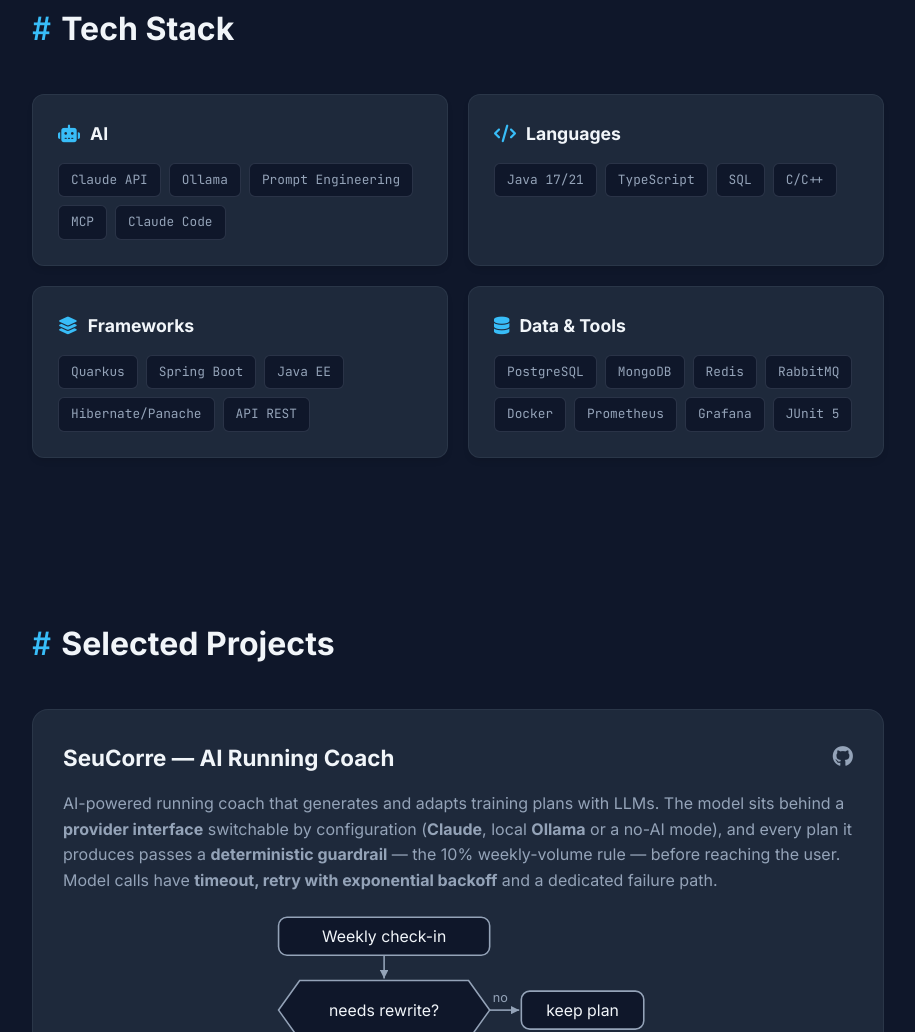
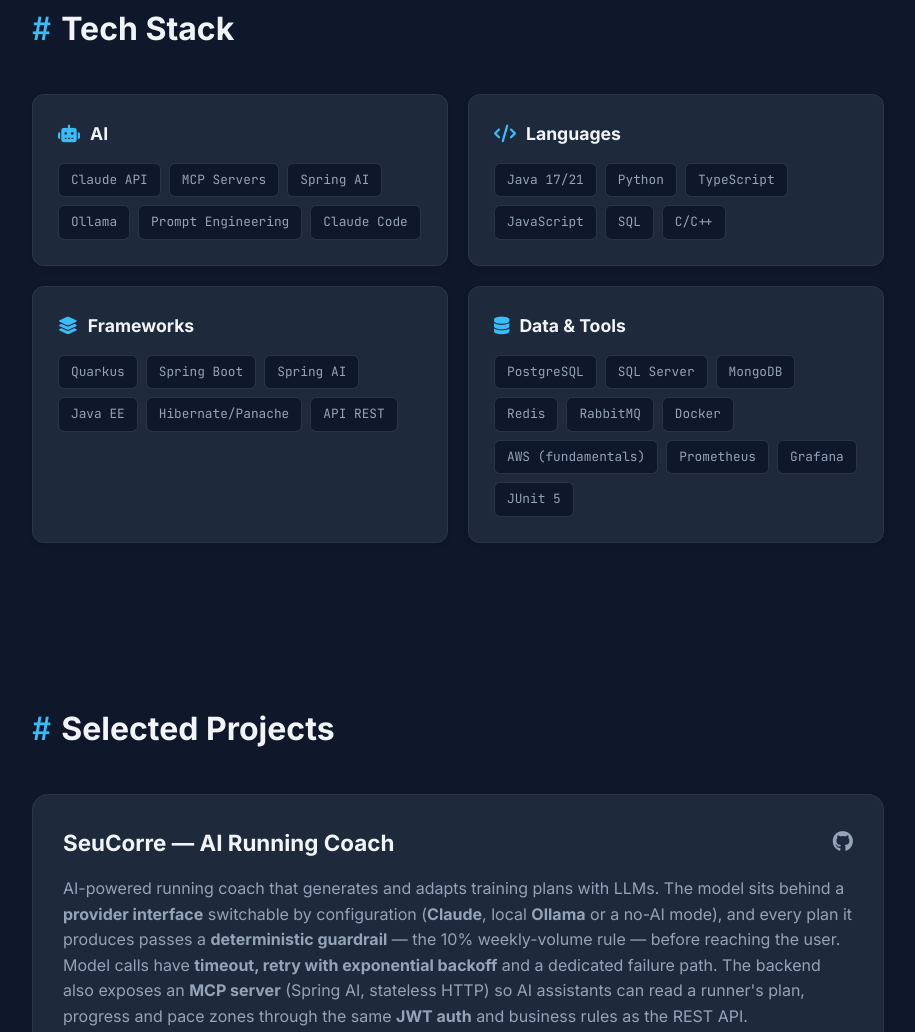
Before and after one commit to erickbordin/portfolio, a plain HTML site: page index.html in a window 1280 px wide. Shown: the part 1572-2604 px from the top of the page, without its empty margins (182-1097 px from the left). Drawn offline with Linux system fonts and the light colour scheme.

Commit message:
feat: remove download do cv e atualiza projetos e tech stack com o servidor mcp
Co-Authored-By: Claude Opus 5.5 <noreply@anthropic.com>

```diff
--- a/index.html
+++ b/index.html
@@ -24,7 +24,6 @@
                 <li><strong data-i18n="proof3_value">14-panel</strong> <span data-i18n="proof3_label">Grafana dashboard on a Quarkus connector</span></li>
             </ul>
             <div class="hero-actions">
-                <a href="cv-erick-bordin.pdf" download class="btn btn-primary"><i class="fas fa-download"></i> <span data-i18n="btn_cv">Download CV</span></a>
                 <a href="https://github.com/erickbordin" target="_blank" class="btn"><i class="fab fa-github"></i> GitHub</a>
                 <a href="https://www.linkedin.com/in/erick-bordin/" target="_blank" class="btn"><i class="fab fa-linkedin"></i> LinkedIn</a>
             </div>
@@ -73,9 +72,10 @@
                     <h3 data-i18n="ai_title"><i class="fas fa-robot"></i> AI</h3>
                     <div class="skill-tags">
                         <span class="tag">Claude API</span>
+                        <span class="tag">MCP Servers</span>
+                        <span class="tag">Spring AI</span>
                         <span class="tag">Ollama</span>
                         <span class="tag">Prompt Engineering</span>
-                        <span class="tag">MCP</span>
                         <span class="tag">Claude Code</span>
                     </div>
                 </div>
@@ -83,7 +83,9 @@
                     <h3 data-i18n="lang_title"><i class="fas fa-code"></i> Languages</h3>
                     <div class="skill-tags">
                         <span class="tag">Java 17/21</span>
+                        <span class="tag">Python</span>
                         <span class="tag">TypeScript</span>
+                        <span class="tag">JavaScript</span>
                         <span class="tag">SQL</span>
                         <span class="tag">C/C++</span>
                     </div>
@@ -93,6 +95,7 @@
                     <div class="skill-tags">
                         <span class="tag">Quarkus</span>
                         <span class="tag">Spring Boot</span>
+                        <span class="tag">Spring AI</span>
                         <span class="tag">Java EE</span>
                         <span class="tag">Hibernate/Panache</span>
                         <span class="tag">API REST</span>
@@ -102,10 +105,12 @@
                     <h3 data-i18n="data_title"><i class="fas fa-database"></i> Data & Tools</h3>
                     <div class="skill-tags">
                         <span class="tag">PostgreSQL</span>
+                        <span class="tag">SQL Server</span>
                         <span class="tag">MongoDB</span>
                         <span class="tag">Redis</span>
                         <span class="tag">RabbitMQ</span>
                         <span class="tag">Docker</span>
+                        <span class="tag">AWS (fundamentals)</span>
                         <span class="tag">Prometheus</span>
                         <span class="tag">Grafana</span>
                         <span class="tag">JUnit 5</span>
@@ -171,7 +176,7 @@
                     </svg>
                     <a href="https://github.com/erickbordin/seucorre#como-a-ia-funciona" target="_blank" class="project-link" data-i18n="link_ai">How the AI works →</a>
                     <div class="tech-stack">
-                        <span>Java 17</span> <span>Spring Boot</span> <span>Claude API</span> <span>Ollama</span> <span>PostgreSQL</span> <span>Redis</span> <span>React</span>
+                        <span>Java 17</span> <span>Spring Boot</span> <span>Spring AI (MCP)</span> <span>Claude API</span> <span>Ollama</span> <span>PostgreSQL</span> <span>Redis</span> <span>React</span>
                     </div>
                 </div>
 
@@ -197,7 +202,7 @@
                     </div>
                     <p class="project-desc" data-i18n="desc_chatbot"> </p>
                     <div class="tech-stack">
-                        <span>JavaScript</span> <span>Web Automation</span> <span>Front-Back Integration</span>
+                        <span>JavaScript</span> <span>Google Apps Script</span> <span>Google Sheets API</span>
                     </div>
                 </div>
 
--- a/main.js
+++ b/main.js
@@ -7,7 +7,6 @@
                 proof2_label: "affected accounts found by measuring",
                 proof3_value: "14-panel",
                 proof3_label: "Grafana dashboard on a Quarkus connector",
-                btn_cv: "Download CV",
                 impact_title: "Impact",
                 impact1_title: "Lead crawler reprocessing loop",
                 impact1_problem: "Old leads were deleted by MongoDB's TTL and re-extracted every cycle.",
@@ -40,7 +39,7 @@
                 skills_title: "Tech Stack",
                 ai_title: '<i class="fas fa-robot"></i> AI',
                 title_seucorre: "SeuCorre — AI Running Coach",
-                desc_seucorre: "AI-powered running coach that generates and adapts training plans with LLMs. The model sits behind a <strong>provider interface</strong> switchable by configuration (<strong>Claude</strong>, local <strong>Ollama</strong> or a no-AI mode), and every plan it produces passes a <strong>deterministic guardrail</strong> — the 10% weekly-volume rule — before reaching the user. Model calls have <strong>timeout, retry with exponential backoff</strong> and a dedicated failure path.",
+                desc_seucorre: "AI-powered running coach that generates and adapts training plans with LLMs. The model sits behind a <strong>provider interface</strong> switchable by configuration (<strong>Claude</strong>, local <strong>Ollama</strong> or a no-AI mode), and every plan it produces passes a <strong>deterministic guardrail</strong> — the 10% weekly-volume rule — before reaching the user. Model calls have <strong>timeout, retry with exponential backoff</strong> and a dedicated failure path. The backend also exposes an <strong>MCP server</strong> (Spring AI, stateless HTTP) so AI assistants can read a runner's plan, progress and pace zones through the same <strong>JWT auth</strong> and business rules as the REST API.",
                 lang_title: '<i class="fas fa-code"></i> Languages',
                 framework_title: '<i class="fas fa-layer-group"></i> Frameworks',
                 data_title: '<i class="fas fa-database"></i> Data & Tools',
@@ -62,7 +61,6 @@
                 proof2_label: "contas afetadas, encontradas medindo",
                 proof3_value: "14 painéis",
                 proof3_label: "dashboard Grafana num conector Quarkus",
-                btn_cv: "Baixar CV",
                 impact_title: "Impacto",
                 impact1_title: "Loop de reprocessamento no crawler de leads",
                 impact1_problem: "Leads antigos eram apagados pelo TTL do MongoDB e extraídos de novo a cada ciclo.",
@@ -95,7 +93,7 @@
                 skills_title: "Habilidades",
                 ai_title: '<i class="fas fa-robot"></i> IA',
                 title_seucorre: "SeuCorre — Coach de Corrida com IA",
-                desc_seucorre: "Coach de corrida com IA que gera e adapta planos de treino com LLMs. O modelo fica atrás de uma <strong>interface de provider</strong> trocável por configuração (<strong>Claude</strong>, <strong>Ollama</strong> local ou modo sem IA), e todo plano que ele produz passa por um <strong>guardrail determinístico</strong> — a regra dos 10% de volume semanal — antes de chegar ao usuário. As chamadas ao modelo têm <strong>timeout, retry com backoff exponencial</strong> e caminho de falha dedicado.",
+                desc_seucorre: "Coach de corrida com IA que gera e adapta planos de treino com LLMs. O modelo fica atrás de uma <strong>interface de provider</strong> trocável por configuração (<strong>Claude</strong>, <strong>Ollama</strong> local ou modo sem IA), e todo plano que ele produz passa por um <strong>guardrail determinístico</strong> — a regra dos 10% de volume semanal — antes de chegar ao usuário. As chamadas ao modelo têm <strong>timeout, retry com backoff exponencial</strong> e caminho de falha dedicado. O backend também expõe um <strong>servidor MCP</strong> (Spring AI, HTTP stateless) para assistentes de IA lerem o plano, o progresso e as faixas de pace do corredor pelo mesmo <strong>JWT</strong> e pelas mesmas regras da API REST.",
                 lang_title: '<i class="fas fa-code"></i> Linguagens',
                 framework_title: '<i class="fas fa-layer-group"></i> Frameworks',
                 data_title: '<i class="fas fa-database"></i> Dados & Tools',
```
Also changed, not shown: 1 other file.
